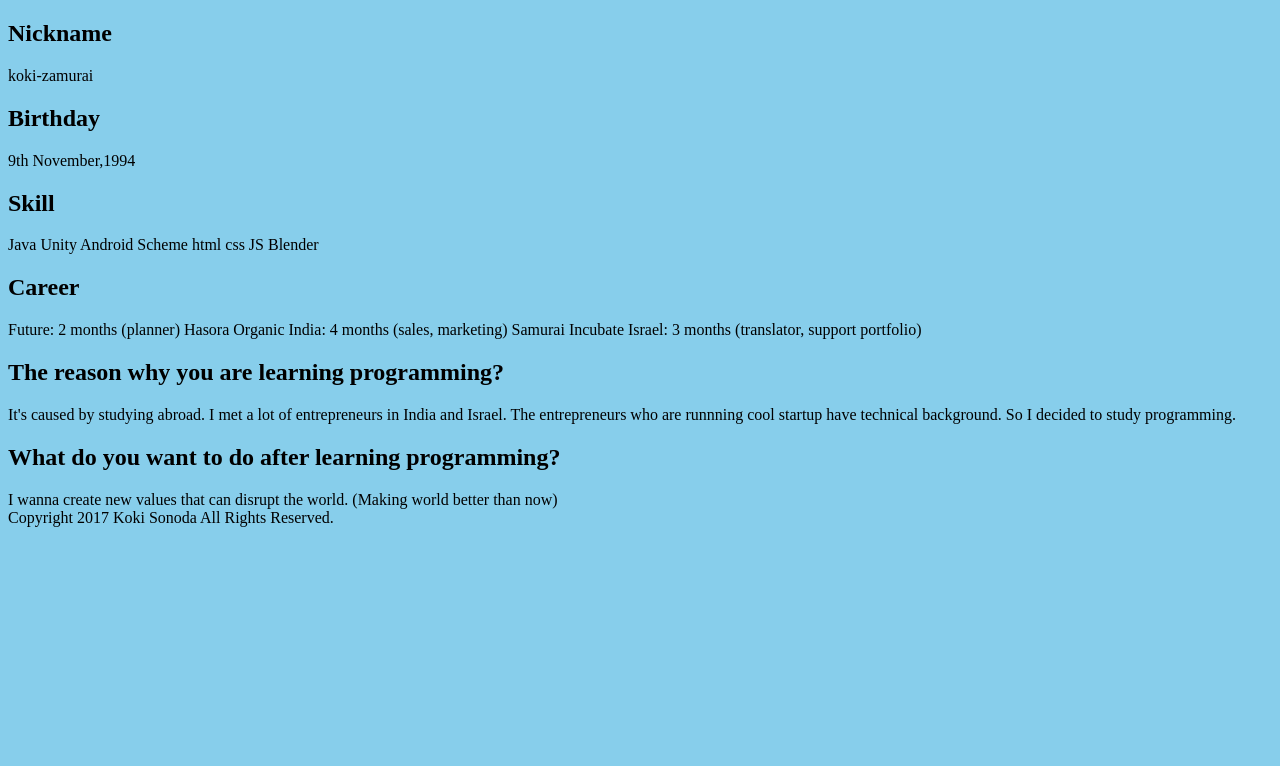
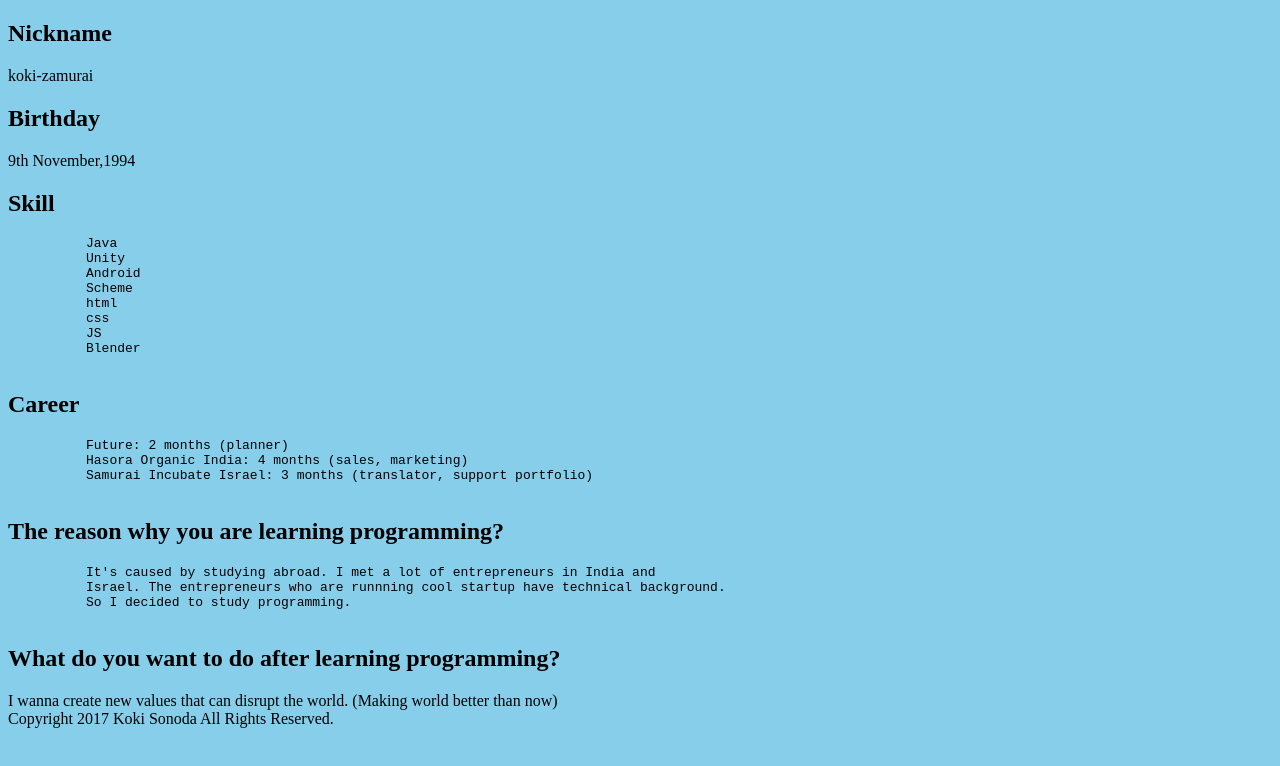
Before and after one commit to sonokou1109/My-Introduction, a plain HTML site: page index.html in a window 1280 px wide. Drawn offline with Linux system fonts and the light colour scheme.

Commit message:
My introduction ver2
I putted <pre> to contents.

```diff
--- a/index.html
+++ b/index.html
@@ -30,6 +30,7 @@
     <section>
         <h1>Skill</h1>
         <article>
+          <pre>
           Java
           Unity
           Android
@@ -38,24 +39,29 @@
           css
           JS
           Blender
+         </pre>
        </article>
     </section>
 
     <section>
     <h1>Career</h1>
       <article>
+        <pre>
           Future: 2 months (planner)
           Hasora Organic India: 4 months (sales, marketing)
           Samurai Incubate Israel: 3 months (translator, support portfolio)
+        </pre>
       </article>
     </section>
 
     <section>
     <h1>The reason why you are learning programming?</h1>
       <article>
+        <pre>
           It's caused by studying abroad. I met a lot of entrepreneurs in India and
           Israel. The entrepreneurs who are runnning cool startup have technical background.
           So I decided to study programming.
+        </pre>
       </article>
     </section>
 
```
